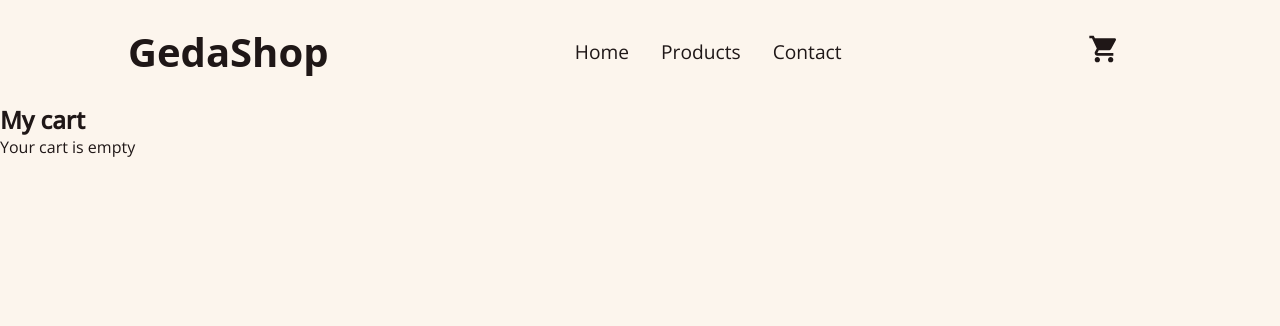
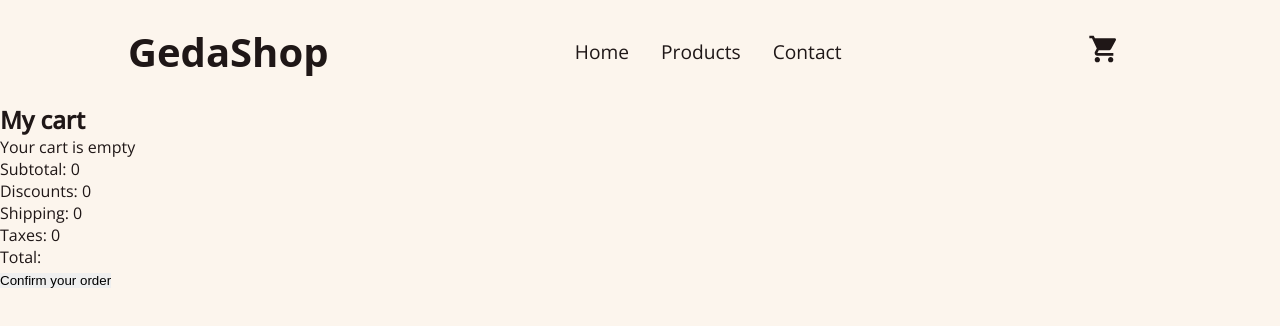
Before and after one commit to gedadev/shopping-cart, a React (Vite) app: page /cart in a window 1280 px wide. Shown: the top 326 px of the page. Built offline with nearby package versions, Linux system fonts and the light colour scheme; a web font is replaced by a local one.

Commit message:
Create a component to render the cart items
Add a section to calculate the final checkout and pay button

```diff
--- a/src/components/Cart.jsx
+++ b/src/components/Cart.jsx
@@ -1,10 +1,18 @@
 import { useContext } from "react";
 import { ShopContext } from "../App";
+import CartItem from "./CartItem";
 
 export default function Cart() {
   const { cartItems } = useContext(ShopContext);
 
   const cartIsEmpty = cartItems.length > 0 ? false : true;
+
+  const getSubtotal = cartItems.reduce(
+    (subtotal, current) => subtotal + current.price,
+    0
+  );
+
+  console.log(getSubtotal);
 
   return (
     <div className="cart-section">
@@ -13,15 +21,25 @@ export default function Cart() {
         {!cartIsEmpty ? (
           cartItems.map((item) => (
             <>
-              <img src={item.image} alt={item.title} key={item.id} />
-              <p key={item.id}>{item.title}</p>
-              <p key={item.id}>{item.price}</p>
+              <CartItem item={item} key={item.id} />
             </>
           ))
         ) : (
           <p>Your cart is empty</p>
         )}
       </div>
+      <div className="checkout-container">
+        <div className="checkout">
+          <p>Subtotal: {getSubtotal} </p>
+          <p>Discounts: 0</p>
+          <p>Shipping: 0</p>
+          <p>Taxes: 0</p>
+          <p>Total:</p>
+        </div>
+        <button type="button" className="pay-button">
+          Confirm your order
+        </button>
+      </div>
     </div>
   );
 }
--- /dev/null
+++ b/src/components/CartItem.jsx
@@ -0,0 +1,15 @@
+import PropTypes from "prop-types";
+
+export default function CartItem({ item }) {
+  return (
+    <div className="cart-item">
+      <img src={item.image} alt={item.title} key={item.id} />
+      <p key={item.id}>{item.title}</p>
+      <p key={item.id}>{item.price}</p>
+    </div>
+  );
+}
+
+CartItem.propTypes = {
+  item: PropTypes.object,
+};
```
